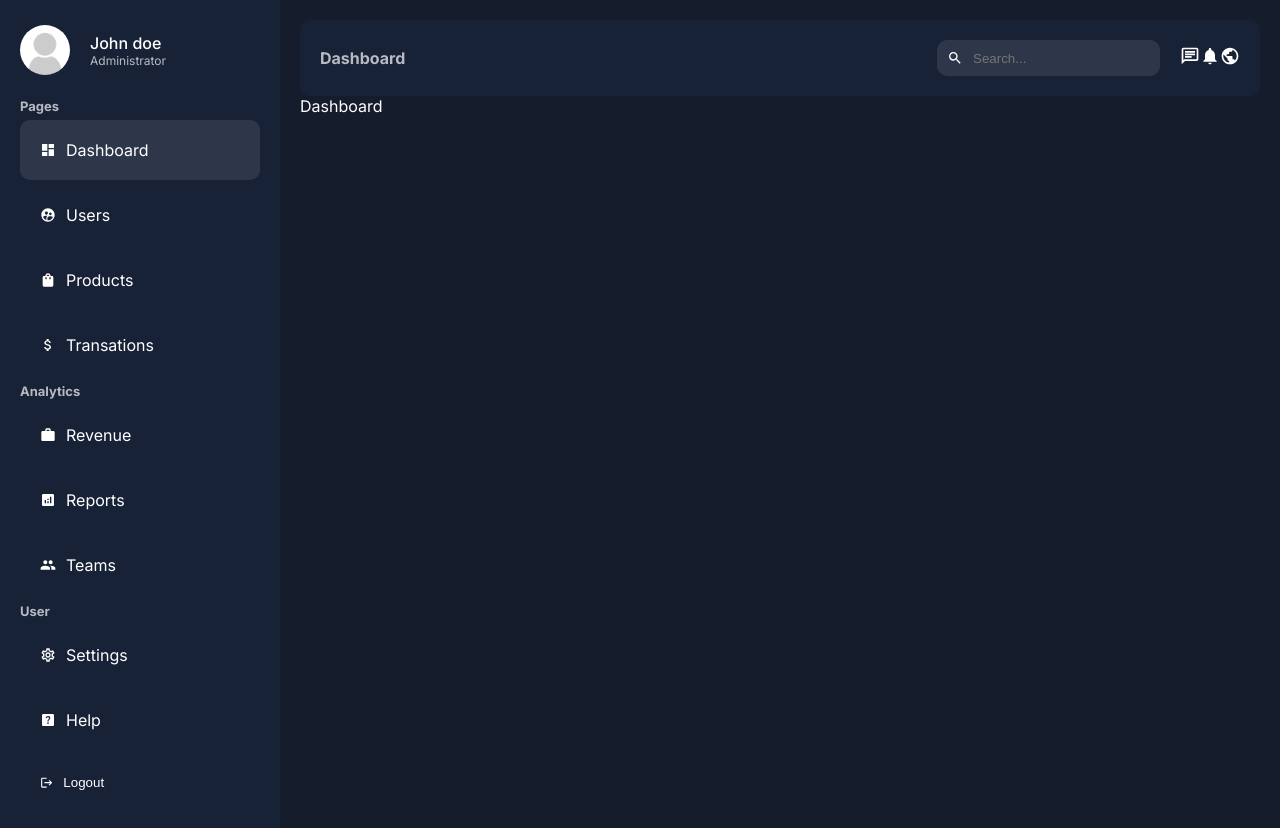
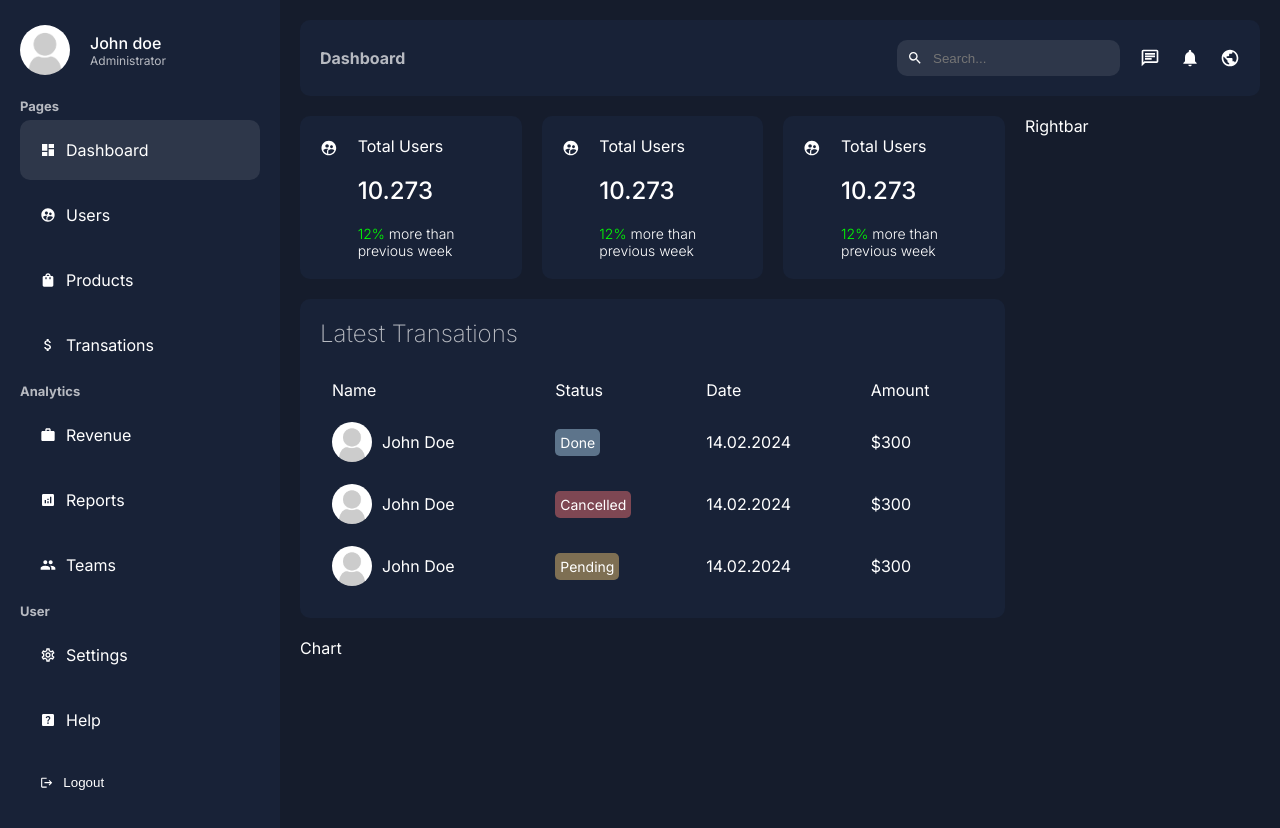
Before and after one commit to DineshShrestha/nextadmin, a Next.js app: page /dashboard in a window 1280 px wide. Built offline with nearby package versions, Linux system fonts and the light colour scheme.

Commit message:
dashboard design

```diff
--- a/app/dashboard/page.jsx
+++ b/app/dashboard/page.jsx
@@ -1,8 +1,25 @@
 import React from 'react'
-
+import Card from '../ui/dashboard/card/card'
+import styles from "../ui/dashboard/dashboard.module.css"
+import Rightbar from '../ui/dashboard/rightbar/rightbar'
+import Transactions from '../ui/dashboard/transactions/transactions'
+import Chart from '../ui/dashboard/chart/chart'
 const Dashboard= ()=> {
   return (
-    <div>Dashboard</div>
+    <div className={styles.wrapper}>
+      <div className={styles.main}>
+      <div className={styles.cards}>
+        <Card/>
+        <Card/>
+        <Card/>
+      </div>
+      <Transactions/>
+      <Chart/>
+      </div>
+      <div className={styles.side}>
+        <Rightbar/>
+      </div>
+    </div>
   )
 }
 
--- /dev/null
+++ b/app/ui/dashboard/card/card.jsx
@@ -0,0 +1,20 @@
+import { MdSupervisedUserCircle } from "react-icons/md"
+import styles from "./card.module.css"
+const Card = () => {
+    return(
+        <div className={styles.container}>
+            <MdSupervisedUserCircle size={24}/>
+            <div className={styles.texts}>
+                <span className={styles.title}>
+                    Total Users
+                </span>
+                <span className={styles.number}>
+                    10.273
+                </span>
+                <span className={styles.detail}><span className={styles.positive}>12%</span> more than previous week</span>
+            </div>
+        </div>
+    )
+}
+
+export default Card
--- /dev/null
+++ b/app/ui/dashboard/card/card.module.css
@@ -0,0 +1,34 @@
+.container{
+    display: flex;
+    background-color: var(--bgSoft);
+    padding: 20px;
+    border-radius: 10px;
+    gap: 20px;
+    cursor: pointer;
+    width:     100%;
+}
+.container:hover{
+    background-color: #2e374a;
+}
+.texts{
+    display: flex;
+    flex-direction: column;
+    gap: 20px;
+}
+
+.number{
+    font-size: 24px;
+    font-weight: 500;
+}
+
+.detail{
+    font-size: 14px;
+    font-weight: 300;
+}
+
+.positive{
+    color: lime;
+}
+.negative{
+    color: red;
+}
--- /dev/null
+++ b/app/ui/dashboard/chart/chart.jsx
@@ -0,0 +1,10 @@
+import styles from "./chart.module.css"
+const Chart = () => {
+    return(
+        <div className={styles.container}>
+            Chart
+        </div>
+    )
+}
+
+export default Chart
--- a/app/ui/dashboard/dashboard.module.css
+++ b/app/ui/dashboard/dashboard.module.css
@@ -12,3 +12,23 @@
     flex: 4;
     padding: 20px;
 }
+
+.wrapper{
+    display: flex;
+    gap: 20px;
+    margin-top: 20px;
+}
+.main{
+    display: flex;
+    flex: 3;
+    flex-direction: column;
+    gap: 20px;
+}
+.cards{
+    display: flex;
+    gap: 20px;
+    justify-content: space-between;
+}
+.side{
+    flex: 1;
+}
--- a/app/ui/dashboard/navbar/navbar.jsx
+++ b/app/ui/dashboard/navbar/navbar.jsx
@@ -12,7 +12,7 @@ import { MdNotifications, MdOutlineChat, MdPublic, MdSearch } from "react-icons/
                     <MdSearch/>
                     <input type="text" placeholder="Search..." className={styles.input} />
                 </div>
-                <div className={styles.icon}>
+                <div className={styles.icons}>
                     <MdOutlineChat size={20} />
                     <MdNotifications size={20}/>
                     <MdPublic size={20}/>
--- /dev/null
+++ b/app/ui/dashboard/rightbar/rightbar.jsx
@@ -0,0 +1,10 @@
+import styles from "./rightbar.module.css"
+const Rightbar = () => {
+    return(
+        <div className={styles.container}>
+            Rightbar
+        </div>
+    )
+}
+
+export default Rightbar
--- /dev/null
+++ b/app/ui/dashboard/transactions/transactions.jsx
@@ -0,0 +1,71 @@
+import styles from "./transactions.module.css"
+import Image from "next/image"
+const Transactions = () => {
+    return(
+        <div className={styles.container}>
+            <h2 className={styles.title}>Latest Transations</h2>
+            <table className={styles.table}>
+                <thead>
+                    <tr>
+                        <td>Name</td>
+                        <td>Status</td>
+                        <td>Date</td>
+                        <td>Amount</td>
+                    </tr>
+                </thead>
+                <tbody>
+                   <tr>
+                    <td>
+                        <div className={styles.user}>
+                        <Image
+                        src="/noavatar.png"
+                        alt=""
+                        width={40}
+                        height={40}
+                        className={styles.userImage}/>
+                        John Doe
+                        </div>
+                    </td>
+                    <td><span className={`${styles.status} ${styles.done}`}>Done</span></td>
+                    <td>14.02.2024</td>
+                    <td>$300</td>
+                    </tr>
+                   <tr>
+                    <td>
+                        <div className={styles.user}>
+                        <Image
+                        src="/noavatar.png"
+                        alt=""
+                        width={40}
+                        height={40}
+                        className={styles.userImage}/>
+                        John Doe
+                        </div>
+                    </td>
+                    <td><span className={`${styles.status} ${styles.cancelled}`}>Cancelled</span></td>
+                    <td>14.02.2024</td>
+                    <td>$300</td>
+                    </tr>
+                   <tr>
+                    <td>
+                    <div className={styles.user}>
+                        <Image
+                        src="/noavatar.png"
+                        alt=""
+                        width={40}
+                        height={40}
+                        className={styles.userImage}/>
+                        John Doe
+                    </div>
+                    </td>
+                    <td><span className={`${styles.status} ${styles.pending}`}>Pending</span></td>
+                    <td>14.02.2024</td>
+                    <td>$300</td>
+                    </tr>
+                </tbody>
+            </table>
+        </div>
+    )
+}
+
+export default Transactions
--- /dev/null
+++ b/app/ui/dashboard/transactions/transactions.module.css
@@ -0,0 +1,47 @@
+.container{
+    background-color: var(--bgSoft);
+    padding: 20px;
+    border-radius: 10px;
+}
+
+.title{
+    margin-bottom: 20px;
+    font-weight: 200;
+    color: var(--textSoft);
+}
+
+.table{
+    width: 100%;
+}
+
+.table td{
+    padding: 10px;
+}
+
+.user{
+    display: flex;
+    gap: 10px;
+    align-items: center;
+}
+
+.userImage{
+    object-fit: cover;
+    border-radius: 50%;
+}
+
+.status{
+    border-radius: 5px;
+    padding: 5px;
+    font-size: 14px;
+    color: white;
+}
+
+.pending{
+    background-color: #f7cb7375;
+}
+.done{
+    background-color: #afd6ee75;
+}
+.cancelled{
+    background-color: #f7737375;
+}
```
Also changed, not shown: app/ui/dashboard/chart/chart.module.css (added), app/ui/dashboard/rightbar/rightbar.module.css (added).
